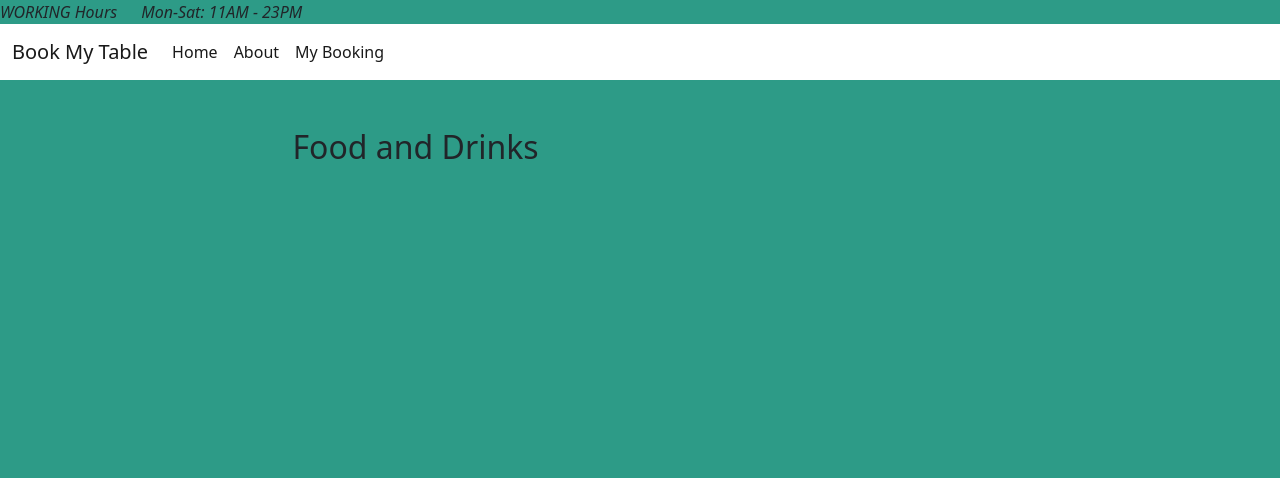
After one commit to Tamirucode/DjangoRestaurantBooking, a Django app: template templates/restaurant/menu.html in a window 1280 px wide. The commit adds this page. Shown: the top 478 px of the page. Run offline with Django 3.2, Linux system fonts and the light colour scheme; the template is opened without the code that fills it, so the values that code supplies are empty; some libraries are stand-ins or nearby versions.

Commit message:
create menu.html to booking app

```diff
--- a/templates/restaurant/base.html
+++ b/templates/restaurant/base.html
@@ -40,6 +40,9 @@
                 <ul class="navbar-nav me-auto mb-2 mb-lg-0">
                     <li class="nav-item">
                         <a class="nav-link active" aria-current="page" href="{% url 'home' %}">Home</a>
+                    </li>
+                    <li class="nav-item">
+                        <a class="nav-link active" aria-current="page" href="{% url 'about' %}">About</a>
                     </li>
 
                     <li class="nav-item">
--- a/templates/restaurant/booking_list.html
+++ b/templates/restaurant/booking_list.html
@@ -21,7 +21,7 @@
             Edit
             </a>
             </td>
-            <td><a href="/delete/{{booking.id }}">
+            <td><a id="myBtn" href="/delete/{{booking.id }}">
             Delete
             </a>
             </td>
--- /dev/null
+++ b/templates/restaurant/menu.html
@@ -0,0 +1,25 @@
+
+{% extends 'restaurant/base.html' %}
+{% block content %}
+
+<section class="page-section about-heading">
+    <div class="container">
+
+        <div class="about-heading-content">
+            <div class="row">
+                <div class="col-xl-9 col-lg-10 mx-auto">
+                    <div class="bg-faded rounded p-5">
+                        <h2 class="section-heading mb-4">
+                            <span class="section-heading-upper">Food and Drinks</span>
+
+                        </h2>
+
+                    </div>
+                </div>
+            </div>
+        </div>
+    </div>
+</section>
+
+
+{% endblock %}
```
